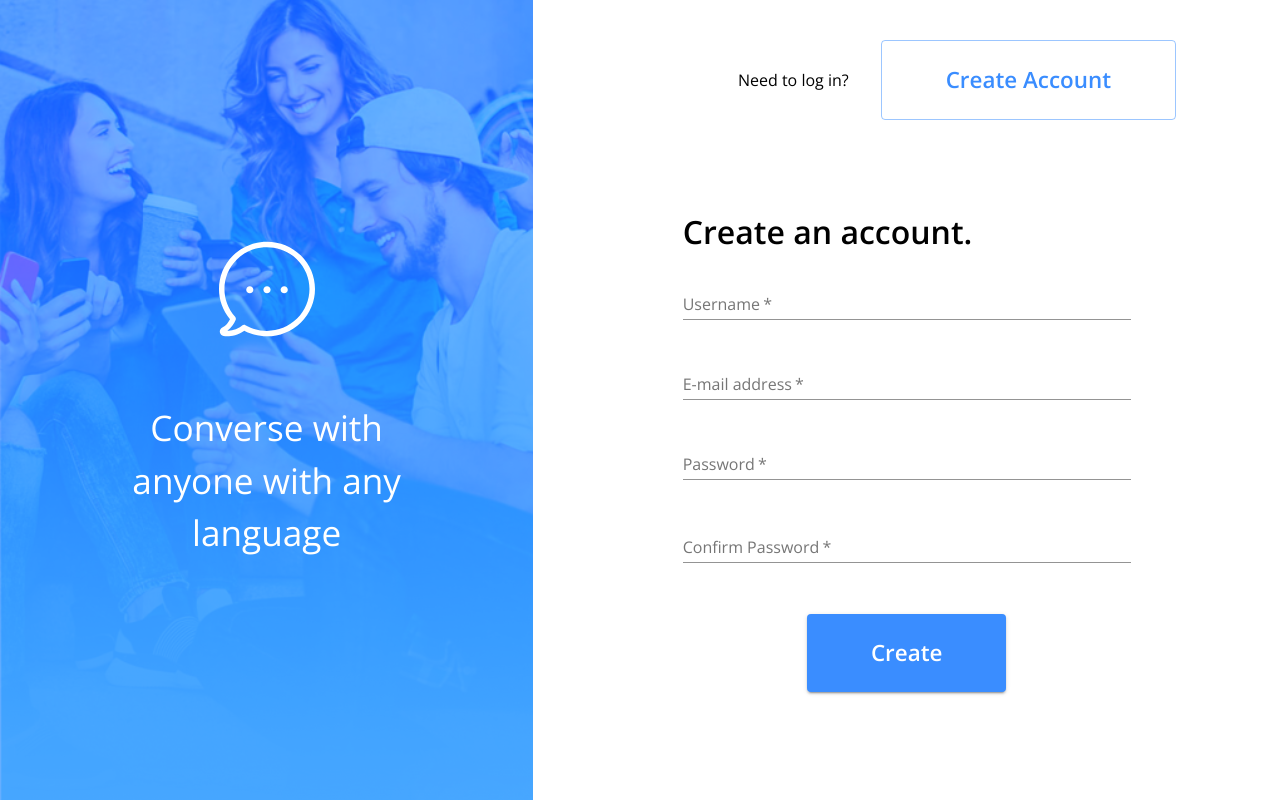
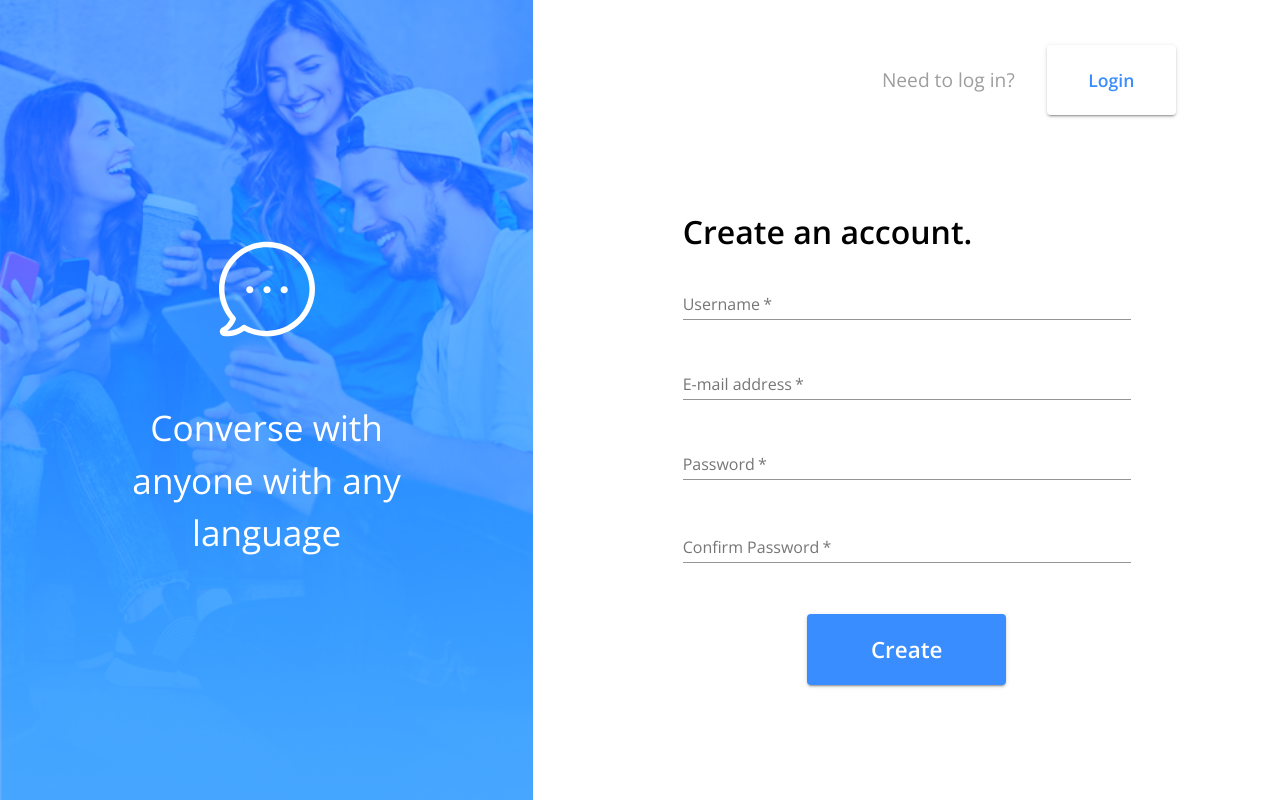
Before and after one commit to xynree/ee8e3d, a React (Create React App) app in the folder client/: page / in a window 1280 px wide. Built offline with nearby package versions, Linux system fonts and the light colour scheme; no server answers.

Commit message:
[REFACTOR] Split Button components into 2 separate components

```diff
--- a/client/src/Login.js
+++ b/client/src/Login.js
@@ -10,7 +10,7 @@ import { makeStyles } from "@material-ui/core/styles";
 import ChatOverlay from './components/LoginSignup/ChatOverlay'
 import SwitchPage from './components/LoginSignup/SwitchPage'
 import Greeting from './components/LoginSignup/Greeting';
-import XLButton from './components/LoginSignup/XLButton';
+import PrimaryButton from './components/LoginSignup/PrimaryButton';
 
 const useStyles = makeStyles((theme) => ({
   root: {
@@ -96,7 +96,7 @@ const Login = ({ user, login }) => {
               </FormControl>
             </Grid>
             <Grid item className={classes.buttonControl} >
-                <XLButton title="Login"/>
+                <PrimaryButton title="Login"/>
             </Grid>
           </Grid>
         </form>
--- a/client/src/Signup.js
+++ b/client/src/Signup.js
@@ -11,7 +11,7 @@ import { makeStyles } from "@material-ui/core/styles";
 import ChatOverlay from "./components/LoginSignup/ChatOverlay";
 import SwitchPage from "./components/LoginSignup/SwitchPage";
 import Greeting from "./components/LoginSignup/Greeting";
-import XLButton from "./components/LoginSignup/XLButton";
+import PrimaryButton from "./components/LoginSignup/PrimaryButton";
 
 const useStyles = makeStyles((theme) => ({
   root: {
@@ -33,10 +33,14 @@ const useStyles = makeStyles((theme) => ({
     width: '60%',
   },
   formControl: {
-    width:'100%'
+    width:'100%',
+
   },
   buttonControl: {
     margin: 'auto',
+  },
+  input: {
+    fontSize: '8rem',
   }
 }));
 
@@ -138,7 +142,7 @@ const Signup = ({ user, register }) => {
                 </FormControl>
               </Grid>
               <Grid item className={classes.buttonControl}>
-                <XLButton title="Create"/>
+                <PrimaryButton title="Create"/>
               </Grid>
             </Grid>
           </form>
--- a/client/src/components/LoginSignup/XLButton.js
+++ b/client/src/components/LoginSignup/PrimaryButton.js
@@ -4,19 +4,19 @@ import { makeStyles } from "@material-ui/core/styles";
 const useStyles = makeStyles((theme) => ({
   button: {
     margin: '1rem',
-    padding: '1.2rem 4rem 1.2rem 4rem',
+    padding: '1rem 4rem 1rem 4rem',
     fontWeight: '900',
     fontSize: '1.4rem',
   },
 }));
 
-const XLButton = ({ color="primary", title, variant="contained" }) => {
+const PrimaryButton = ({ color="primary", title }) => {
   const classes = useStyles()
   return (
     <Button
       color={color}
       type="submit"
-      variant={variant}
+      variant="contained"
       className={classes.button}
     >
       {title}
@@ -24,4 +24,4 @@ const XLButton = ({ color="primary", title, variant="contained" }) => {
   );
 };
 
-export default XLButton;
+export default PrimaryButton;
--- /dev/null
+++ b/client/src/components/LoginSignup/SwitchButton.js
@@ -0,0 +1,34 @@
+import { Button } from "@material-ui/core";
+import { makeStyles } from "@material-ui/core/styles";
+
+const useStyles = makeStyles((theme) => ({
+  button: {
+    margin: '1rem',
+    padding: '1.2rem 2.6rem 1.2rem 2.6rem',
+    fontWeight: '900',
+    fontSize: '1.1rem',
+    backgroundColor: theme.palette.info.background,
+    color: theme.palette.primary.main,
+    '&:hover': {
+      backgroundColor: theme.palette.info.background,
+      color: theme.palette.primary.dark,
+
+    }
+  }
+}));
+
+const SwitchButton = ({ color="primary", title }) => {
+  const classes = useStyles()
+  return (
+    <Button
+      color={color}
+      type="submit"
+      variant="contained"
+      className={classes.button}
+    >
+      {title}
+    </Button>
+  );
+};
+
+export default SwitchButton;
--- a/client/src/components/LoginSignup/SwitchPage.js
+++ b/client/src/components/LoginSignup/SwitchPage.js
@@ -4,7 +4,7 @@ import {
   Typography,
 } from "@material-ui/core";
 import { makeStyles } from "@material-ui/core/styles";
-import XLButton from './XLButton'
+import SwitchButton from './SwitchButton'
 
 const useStyles = makeStyles((theme) => ({
   switchContainer: {
@@ -19,7 +19,8 @@ const useStyles = makeStyles((theme) => ({
     alignItems: 'center'
   },
   prompt: {
-    color: theme.palette.secondary.main
+    fontSize: '1.2rem',
+    color: theme.palette.info.main,
   },
   noLinkStyle: {
     textDecoration: 'none',
@@ -30,9 +31,9 @@ const SwitchPage = ({prompt, link, title}) => {
   const classes = useStyles()
   return (
     <Box className={classes.switchContainer}>
-    <Typography>{prompt}</Typography>
+    <Typography className={classes.prompt}>{prompt}</Typography>
     <Link href={link} to={link} className={classes.noLinkStyle}>
-      <XLButton  variant="outlined" title="Create Account"/>
+      <SwitchButton title={title}/>
     </Link>
   </Box>
   );
--- a/client/src/themes/theme.js
+++ b/client/src/themes/theme.js
@@ -19,6 +19,10 @@ export const theme = createMuiTheme({
   },
   palette: {
     primary: { main: "#3A8DFF" },
-    secondary: { main: "#B0B0B0" }
+    secondary: { main: "#B0B0B0" },
+    info: {
+      main: "#9E9E9E",
+      background: '#FFFFFF'
+  }
   }
 });
```
